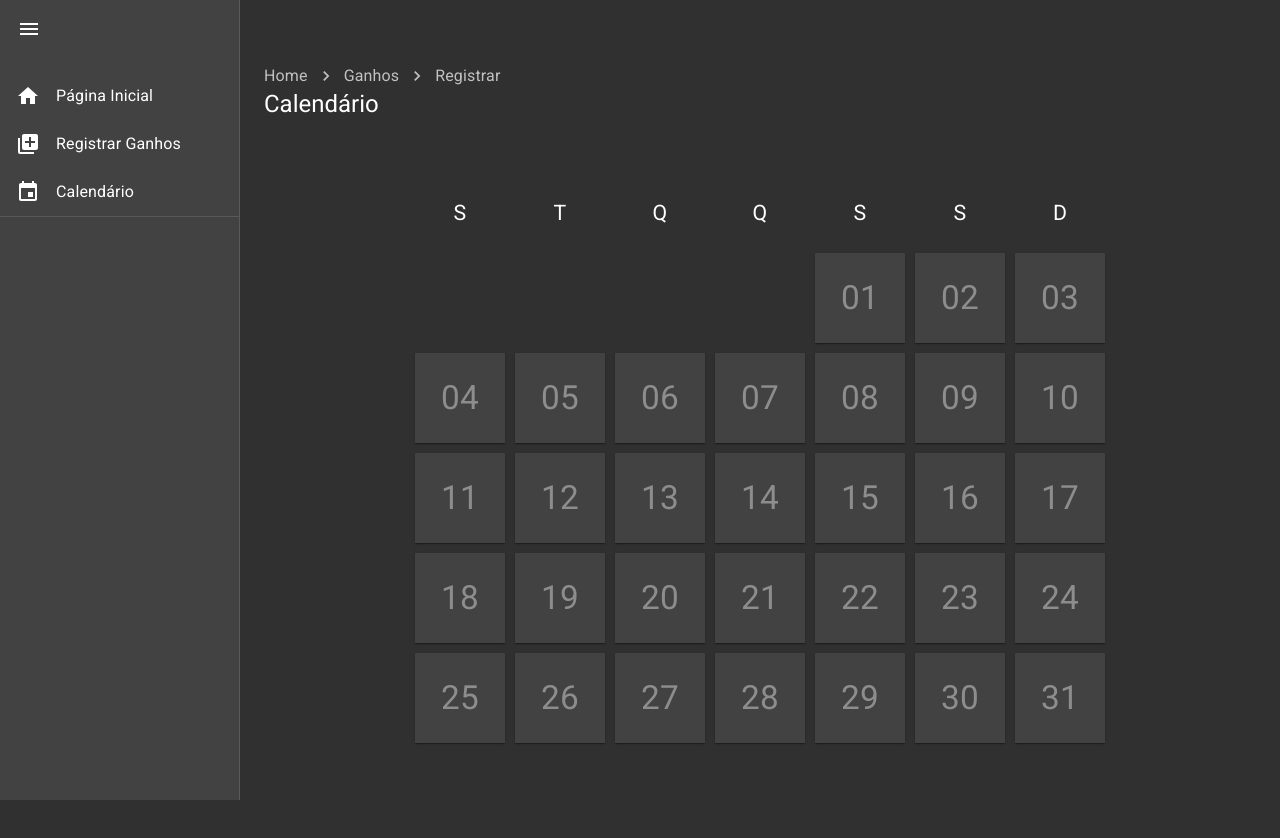
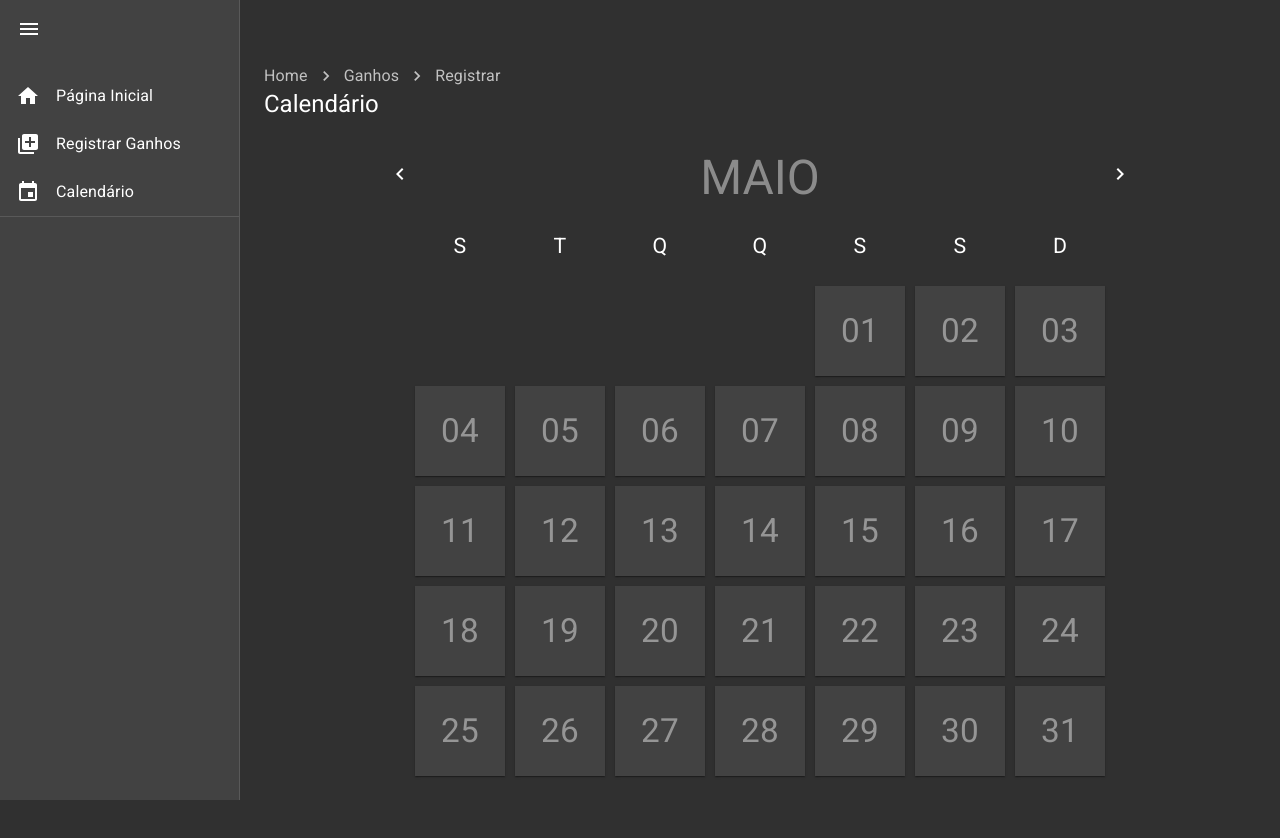
Before and after one commit to thunderjr/deliveryDashboard, a React (Create React App) app: page /calendario in a window 1280 px wide. Shown: the top 838 px of the page. Before the commit the page ends 800 px from the top, so only its background shows below. Built offline with nearby package versions, Linux system fonts and the light colour scheme.

Commit message:
calendar: month selector done

```diff
--- a/src/pages/Calendar/index.js
+++ b/src/pages/Calendar/index.js
@@ -1,7 +1,9 @@
 import React, { useState, useEffect } from 'react';
 
-import { Container, Breadcrumbs, Link, Typography, Paper } from '@material-ui/core';
+import { Container, Breadcrumbs, Link, Typography, Paper, Badge, IconButton } from '@material-ui/core';
 import NavigateNextIcon from '@material-ui/icons/NavigateNext';
+import ChevronLeftIcon from '@material-ui/icons/ChevronLeft';
+import ChevronRightIcon from '@material-ui/icons/ChevronRight';
 
 import moment from 'moment';
 import 'moment/locale/pt-br';
@@ -15,36 +17,33 @@ const useWeeks = month => {
     const days = useDaysInMonth(month);
     const firstDay = moment(month, 'MM');
     const firstDay_DOW = (firstDay.day() === 0) ? 6 : firstDay.day() - 1;
-
     const daysArray = [...Array(days).keys()].map(i => moment(month, 'MM').add(i, 'days'));
     const qtdWeeks = Math.ceil(daysArray.length / 7);
-
     return [...Array(qtdWeeks).keys()].map(i => daysArray.splice(0, (i === 0) ? 7 - firstDay_DOW : 7));
 }
 
-
-const WeekdayLetters = () => ['S','T','Q','Q','S','S','D'].map(l => (<div className="weekDayLetters">{ l }</div>));
-
-const WeekPlaceholder = ({ lengthOfWeek }) => [...Array(7 - lengthOfWeek).keys()].map(x => <DayCard key={`calendarDayPlaceholder-${x}`} invisible />);
-
 const DayCard = ({ day, invisible }) => {
     return (
-        <div className={`dayCard ${(invisible) ? 'hidden' : ''}`}>
-            <Paper square>
-                {(day || moment()).format('DD')}
-            </Paper>
-        </div>
+        <Badge>
+            <div className={`dayCard ${(invisible) ? 'hidden' : ''}`}>
+                <Paper square>
+                    {(day || moment()).format('DD')}
+                </Paper>
+            </div>
+        </Badge>
     )
 }
+
+const WeekdayLetters = () => ['S','T','Q','Q','S','S','D'].map((l, index) => (<div key={`weekCaption-${l+index}`} className="weekDayLetters">{ l }</div>));
+const WeekPlaceholder = ({ lengthOfWeek }) => [...Array(7 - lengthOfWeek).keys()].map(x => <DayCard key={`calendarDayPlaceholder-${x}`} invisible />);
 
 export default function Calendar() {
     const [actualMonth, setActualMonth] = useState(Number(moment().format("MM")));
     const daysInActualMonth = useDaysInMonth(actualMonth);
-    const weeks = useWeeks(actualMonth);
+    let weeks = useWeeks(actualMonth);
 
-    useEffect(() => {
-        // console.log(weeks.map(w => w.map(d => d.format('LL'))))
-    }, [weeks]);
+    const handlePrevMonth = () => setActualMonth(Number(moment(actualMonth, 'MM').subtract(1, 'months').format('MM')));
+    const handleNextMonth = () => setActualMonth(Number(moment(actualMonth, 'MM').add(1, 'months').format('MM')));
 
     return (
         <Container>
@@ -59,6 +58,11 @@ export default function Calendar() {
                 </Typography>
             </header>
             <section className="body">
+                <header>
+                    <IconButton onClick={handlePrevMonth}><ChevronLeftIcon /></IconButton>
+                    <Typography style={{color: "#FFFFFF71"}} variant="h3">{ moment(actualMonth, 'MM').format("MMMM").toUpperCase() }</Typography>
+                    <IconButton onClick={handleNextMonth}><ChevronRightIcon /></IconButton>
+                </header>
                 <div className="weeksWrapper">
                     <div className="daysWrapper">
                         <WeekdayLetters />
--- a/src/pages/Calendar/styles.css
+++ b/src/pages/Calendar/styles.css
@@ -1,8 +1,24 @@
 section.body {
+    display: flex;
+    flex-direction: column;
+    align-items: center;
+    height: 100%;
+}
+
+section.body header {
+    display: flex;
+    flex-direction: row;
+    width: 60vw;
+    justify-content: space-between;
+}
+
+section.body header .MuiIconButton-root {
     display: flex;
     align-items: center;
     justify-content: center;
-    height: 100%;
+    padding: 0;
+    height: 48px;
+    width: 48px;
 }
 
 .weeksWrapper {
@@ -46,5 +62,5 @@ section.body {
     -ms-user-select: none;
     user-select: none;
     font-size: 25pt;
-    color: rgba(255, 255, 255, 0.4);
+    color: #ffffff71;
 }
--- a/src/pages/Main/cards.js
+++ b/src/pages/Main/cards.js
@@ -28,7 +28,6 @@ export const TodayGainsCard = ({ data }) => {
     );
 }
 
-// add slider to see between weeks
 export const WeekGainsCard = ({ weekData, data }) => {
     // const ganhos = (data.logs || [{}]).filter(log => moment(log.data).isBetween(moment().startOf('week').add(1, 'days'), moment())).reduce((s, g) => s + g.valor + g.gorjetas, 0);
     // const corridas = (data.logs || [{}]).filter(log => moment(log.data).isBetween(moment().startOf('week').add(1, 'days'), moment())).reduce((s, g) => s + g.corridas, 0);
```
